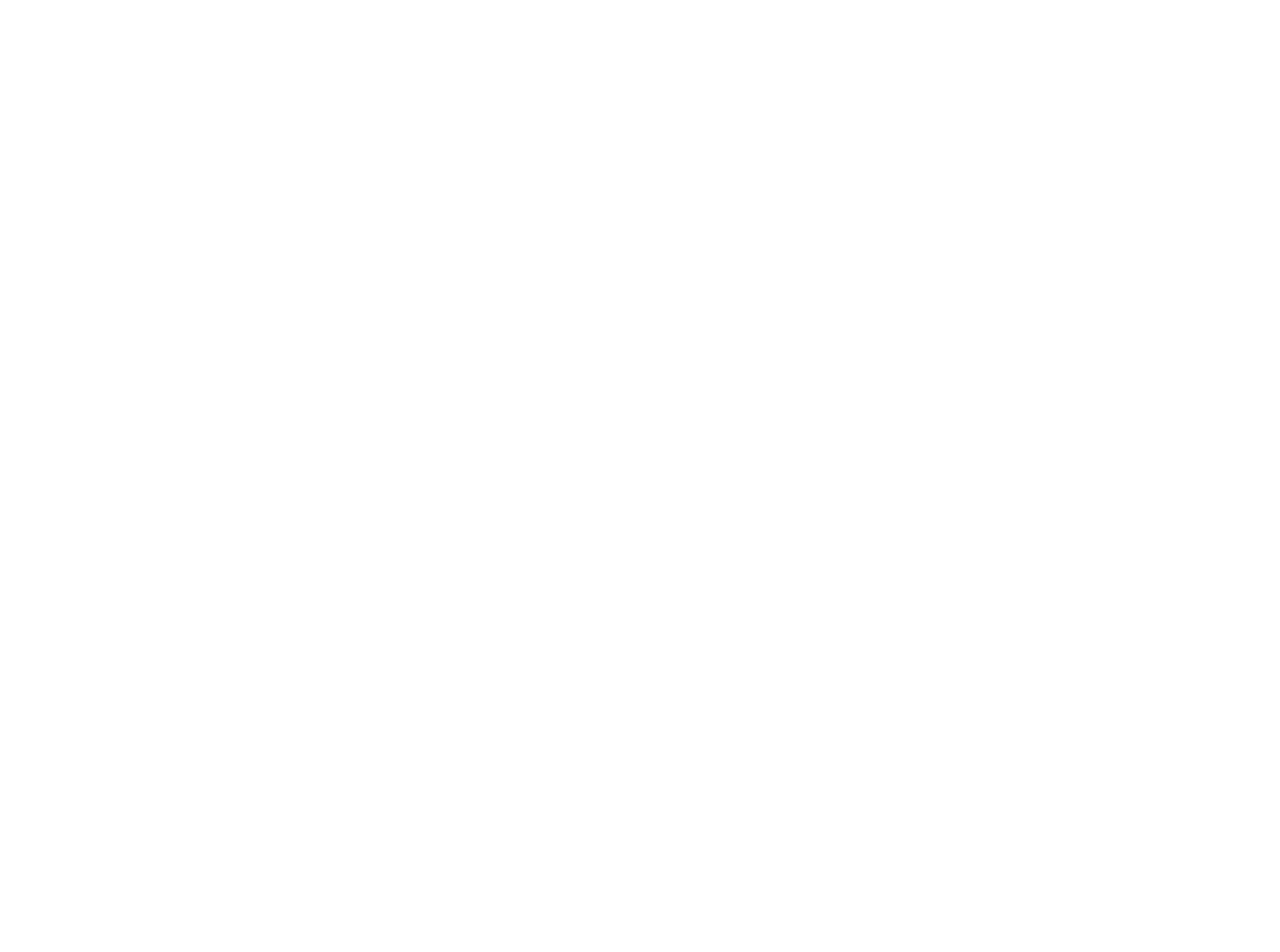
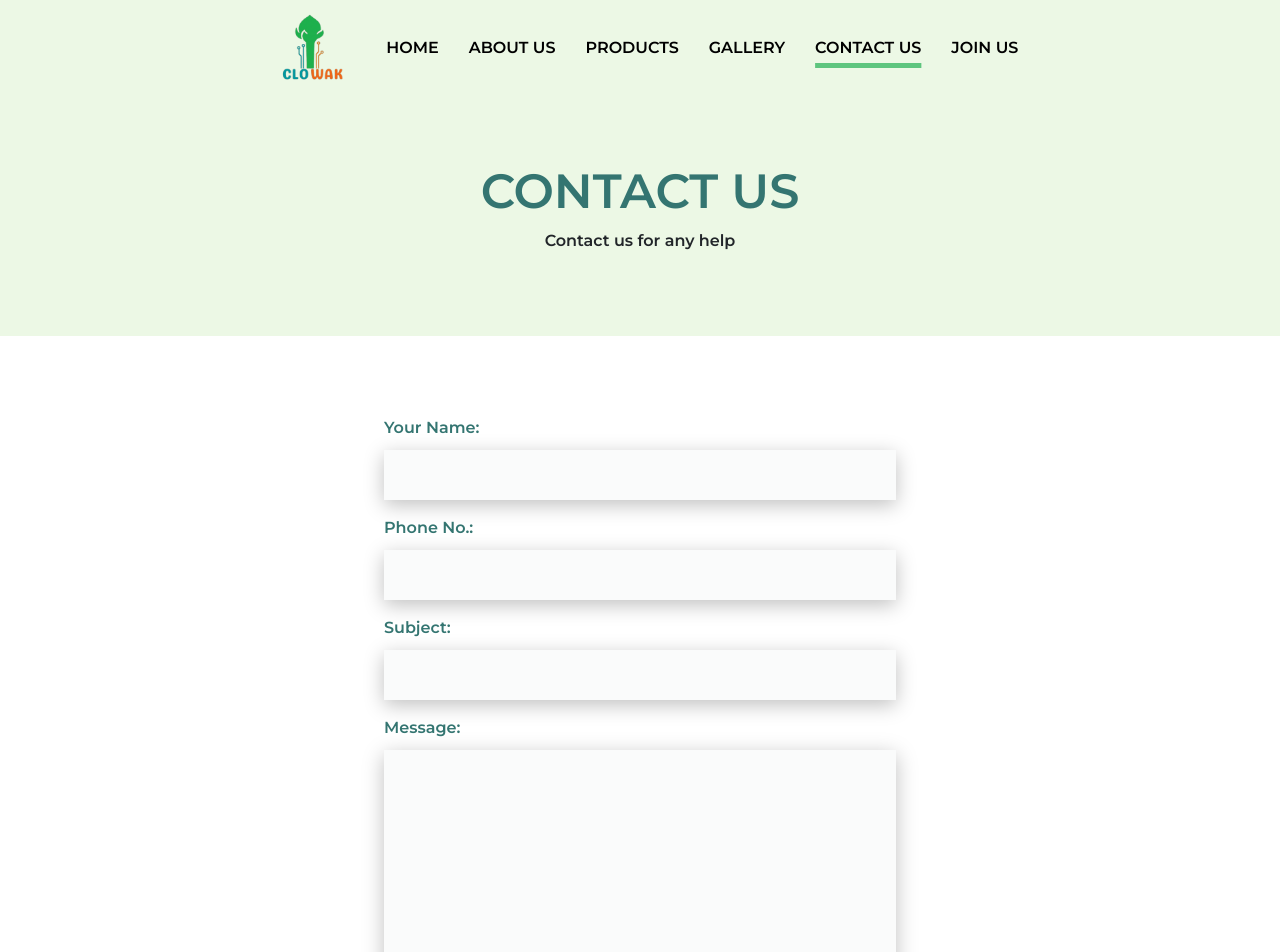
Before and after one commit to AnshdeepSKaps/clowak-website, a React (Create React App) app: page /contactus in a window 1280 px wide. Before the commit this address had no page. Shown: the top 952 px of the page. Before the commit the page ends 800 px from the top, so only its background shows below. Built offline with nearby package versions, Linux system fonts and the light colour scheme.

Commit message:
added contact page

```diff
--- a/public/index.html
+++ b/public/index.html
@@ -15,6 +15,8 @@
     integrity="sha384-Zenh87qX5JnK2Jl0vWa8Ck2rdkQ2Bzep5IDxbcnCeuOxjzrPF/et3URy9Bv1WTRi" crossorigin="anonymous">
 
   <link rel="stylesheet" href="./styles/home/home.css">
+  <link rel="stylesheet" href="./styles/aboutUs/aboutUs.css">
+  <link rel="stylesheet" href="./styles/contactUs/contactUs.css">
   <link rel="stylesheet" href="./styles/home/mediaHome.css">
   <link rel="stylesheet" href="./styles/aboutUs/mediaAboutUs.css">
 
--- /dev/null
+++ b/public/styles/aboutUs/aboutUs.css
@@ -0,0 +1,7 @@
+
+#about-us-page{
+    width: 80vw;
+    margin: auto;
+    margin-top: 10vh;
+    gap: 2rem
+}
--- /dev/null
+++ b/public/styles/contactUs/contactUs.css
@@ -0,0 +1,35 @@
+
+#contact-us{
+    height: 30vh;
+}
+
+#contact-form{
+    width: 100vw;
+    margin-top: 10vh;
+    display: flex;
+    flex-direction: column;
+    align-items: center;
+    justify-content: center;
+    gap: 1rem;
+}
+
+.form-child{
+    width: fit-content;
+    justify-self: center;
+    /* align-items: center;
+    justify-content: center; */
+}
+
+.form-input{
+    margin-top: 10px;
+    background: #FAFBFB;
+    border:none;
+    box-shadow: 0px 5px 20px rgba(0, 0, 0, 0.25);
+    height: 50px;
+    width: 40vw;
+    padding: 10px 10px;
+}
+
+.form-input:focus{
+    outline: 2px solid #347571;
+}
--- a/public/styles/home/home.css
+++ b/public/styles/home/home.css
@@ -19,7 +19,7 @@
 #home-pdc{
     height: 70vh;
     width: 100vw;
-    padding: 0 20px;
+    padding: 0 50px;
     margin: 0 auto
 }
 
--- a/src/App.js
+++ b/src/App.js
@@ -6,13 +6,16 @@
   Route,
 } from "react-router-dom";
 import AboutUs from './pages/aboutUs';
+import ContactUs from './pages/contactUs';
 
 function App() {
   return (
     <BrowserRouter>
       <Routes>
-        <Route path='/'  element={<Home />} />
-        <Route path='/aboutus'  element={<AboutUs />} />
+        <Route path='/' element={<Home />} />
+        <Route path='/aboutus' element={<AboutUs />} />
+        <Route path='/contactus' element={<ContactUs />} />
+
 
       </Routes>
     </BrowserRouter >
--- a/src/components/aboutUs/aboutUs.js
+++ b/src/components/aboutUs/aboutUs.js
@@ -6,21 +6,14 @@
 
 export default function Aboutus() {
 
-    const mainDivStyle = {
-        width: "80vw",
-        margin: "auto",
-        marginTop: "10vh",
-        gap: "2rem"
-    }
-
     const imgStyle = {
         width: "30vw"
     }
 
     return (
-        <div id="about-us" className="d-flex flex-column justify-content-between align-items-center" style={mainDivStyle} >
+        <div id="about-us-page" className="d-flex flex-column justify-content-between align-items-center">
             <h1 className="header text-center" style={{ fontWeight: "700", color: vars.darkGreen }}>ABOUT US</h1>
-            <p className="mt-3 text-center" style={{ textAlign: "justify", fontWeight: "600", fontSize: "1.3rem" }}>We, at Clowak Innovations, strive to create ingenious products that focus on making the
+            <p className="home-text mt-3 text-center" style={{ textAlign: "justify", fontWeight: "600", fontSize: "1.3rem" }}>We, at Clowak Innovations, strive to create ingenious products that focus on making the
                 lives of our customers easier, affordable, and effortlessly accessible.
                 Our products are made in India, designed by our Indian engineers, and manufactured at our
                 industry in Vellore, Tamil Nadu.
--- /dev/null
+++ b/src/components/contactUs/contactForm.js
@@ -0,0 +1,38 @@
+import React from 'react'
+import vars from '../vars'
+
+export default function contactForm() {
+
+    const labelStyle = {
+        color: vars.darkGreen,
+        fontSize: "1rem",
+        fontWeight: "600"
+    }
+
+    return (
+        <form id="contact-form" className="">
+
+            <div className="d-flex flex-column form-child">
+                <label style={labelStyle} htmlFor="">Your Name:</label>
+                <input className="form-input" type="text" />
+            </div>
+
+            <div className="d-flex flex-column form-child">
+                <label style={labelStyle} htmlFor="">Phone No.:</label>
+                <input className="form-input" type="text" />
+            </div>
+
+            <div className="d-flex flex-column form-child">
+                <label style={labelStyle} htmlFor="">Subject:</label>
+                <input className="form-input" type="text" />
+            </div>
+
+            <div className="d-flex flex-column form-child">
+                <label style={labelStyle} htmlFor="">Message:</label>
+                <textarea className="form-input" type="text" style={{ textAlign: "start", height: "300px" }} />
+            </div>
+
+            <button style={vars.darkBtnStyle} className="mt-3">Submit</button>
+        </form>
+    )
+}
--- /dev/null
+++ b/src/components/contactUs/contactUs.js
@@ -0,0 +1,13 @@
+import React from 'react'
+import vars from '../vars'
+
+export default function contactUs() {
+    return (
+        <div id="contact-us" className='d-flex align-items-center justify-content-center' style={{ background: vars.lightGreen }}>
+            <div>
+                <h1 className='text-center header' style={{ color: vars.darkGreen, fontWeight: "600", fontSize: "3rem" }}>CONTACT US</h1>
+                <p className='text-center' style={{fontWeight: "600"}}>Contact us for any help </p>
+            </div>
+        </div>
+    )
+}
--- a/src/components/vars.js
+++ b/src/components/vars.js
@@ -13,7 +13,8 @@
         borderRadius: "0",
         display: "flex",
         alignItems: "center",
-        justifyContent: "center"
+        justifyContent: "center",
+        border: "none"
     },
 
     lightBtnStyle: {
--- /dev/null
+++ b/src/pages/contactUs.js
@@ -0,0 +1,16 @@
+import React from 'react'
+import Navbar from '../components/navbar'
+import ContactUs from '../components/contactUs/contactUs'
+import ContactForm from '../components/contactUs/contactForm'
+import Footer from '../components/footer'
+
+export default function contactUs() {
+    return (
+        <div>
+            <Navbar />
+            <ContactUs />
+            <ContactForm />
+            <Footer />
+        </div>
+    )
+}
```
